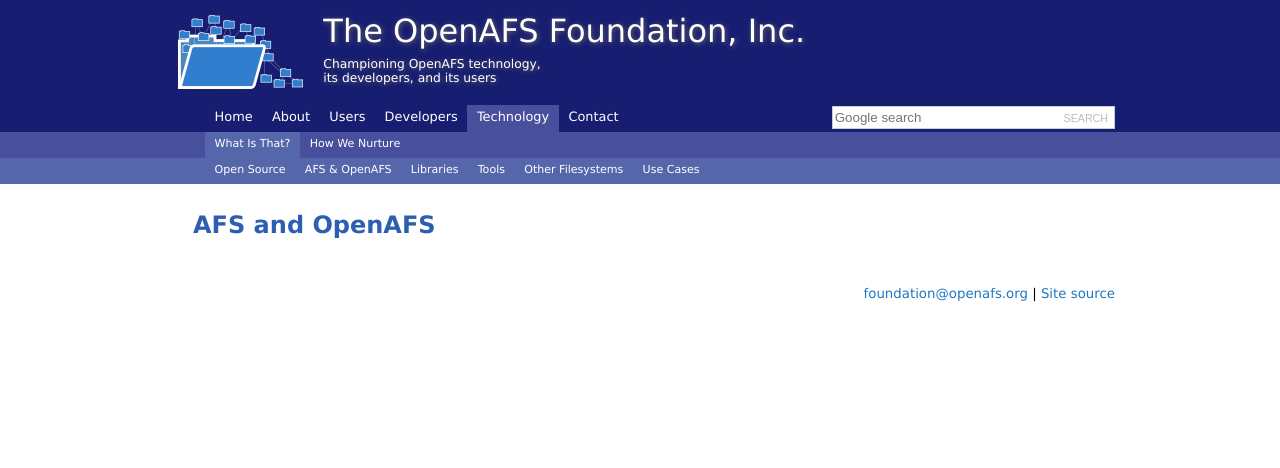
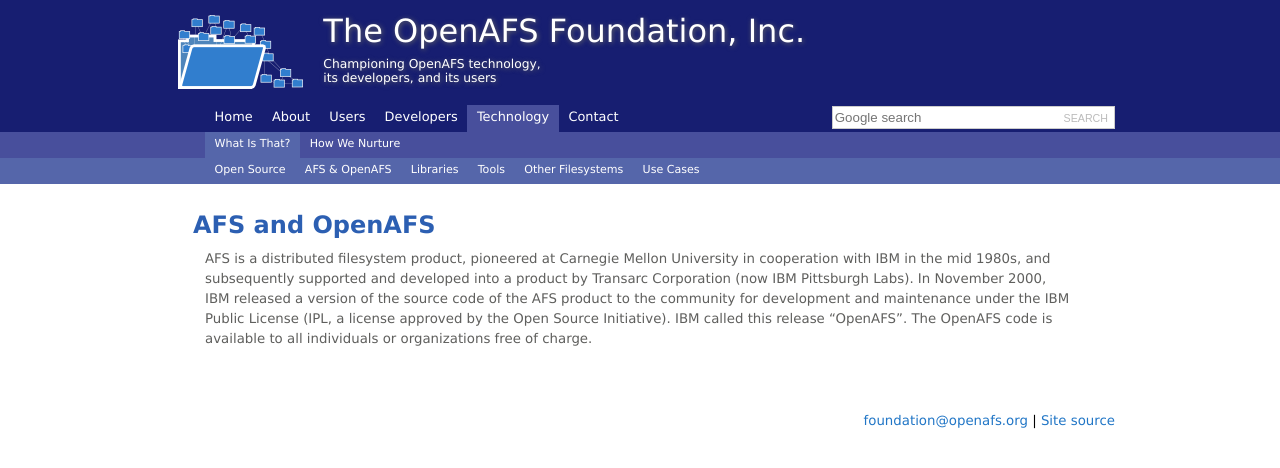
Before and after one commit to openafsfoundation/openafsfoundation.org, a Jekyll site: the page built from tech/afs/index.md, in a window 1280 px wide. Shown: the top 468 px of the page. Built offline with Jekyll 4.4.1, drawn with Linux system fonts in a browser that asks for light colours.

Commit message:
/tech/afs
Add new text from IRS non-profit application.

```diff
--- a/tech/afs/index.md
+++ b/tech/afs/index.md
@@ -4,3 +4,5 @@
 ---
 
 ## AFS and OpenAFS ##
+
+AFS is a distributed filesystem product, pioneered at Carnegie Mellon University in cooperation with IBM in the mid 1980s, and subsequently supported and developed into a product by Transarc Corporation (now IBM Pittsburgh Labs). In November 2000, IBM released a version of the source code of the AFS product to the community for development and maintenance under the IBM Public License (IPL, a license approved by the Open Source Initiative). IBM called this release “OpenAFS”. The OpenAFS code is available to all individuals or organizations free of charge.
```
